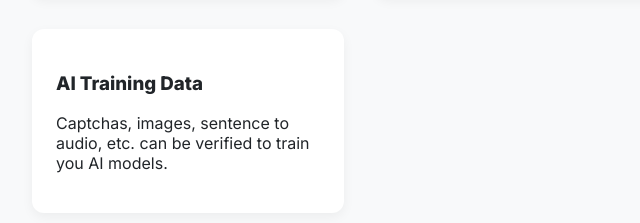
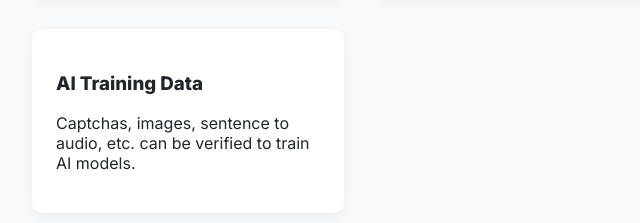
Before and after one commit to Aditya20285/adiait20.github.io, a plain HTML site: page index.html in a window 1280 px wide. Shown: the part 865-1088 px from the top of the page, 108-748 px from the left. Drawn offline with Linux system fonts and the light colour scheme.

Commit message:
index.html

```diff
--- a/index.html
+++ b/index.html
@@ -109,7 +109,7 @@
       </div>
       <div class="service">
         <h3>AI Training Data</h3>
-        <p>Captchas, images, sentence to audio, etc. can be verified to train you AI models.</p>
+        <p>Captchas, images, sentence to audio, etc. can be verified to train AI models.</p>
       </div>
     </div>
   </section>
```
